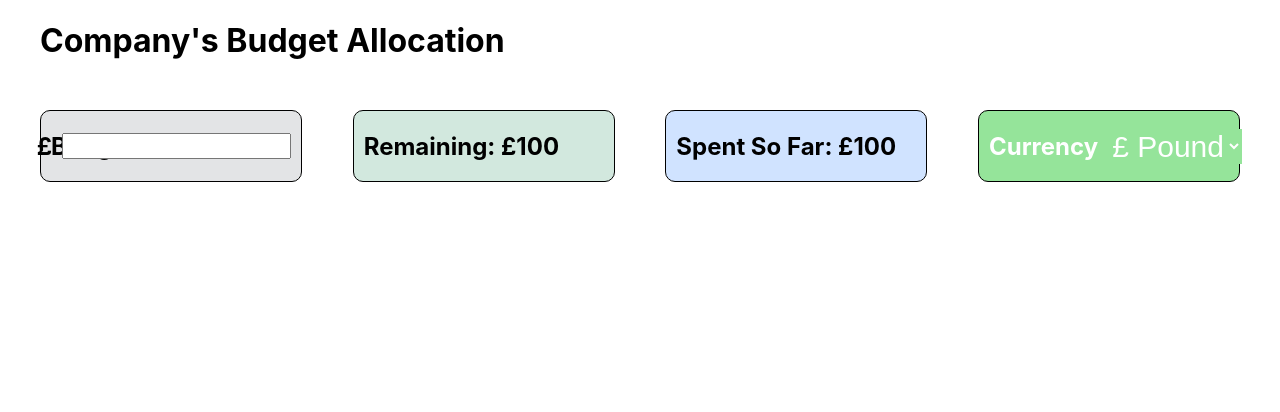
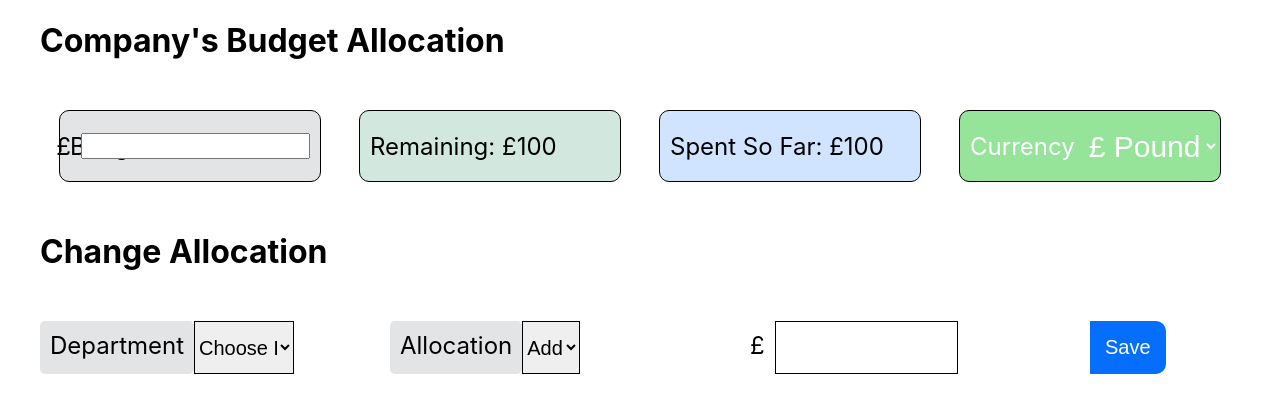
Before and after one commit to Sheroz-Akram/Budget-Allocation-Application, a React (Create React App) app in the folder budget-allocation-application/: page / in a window 1280 px wide. Shown: the top 412 px of the page. Built offline with nearby package versions, Linux system fonts and the light colour scheme.

Commit message:
budget allocation bar created

```diff
--- a/budget-allocation-application/src/App.css
+++ b/budget-allocation-application/src/App.css
@@ -1,12 +1,19 @@
-.topInfoBar{
+.topInfoBar {
   padding-left: 40px;
   padding-right: 40px;
   margin-top: 50px;
+  margin-bottom: 50px;
   display: flex;
-  justify-content: space-between;
 }
 
-.budgetAllocation, .RemainingBudget, .budgetSpent, .currencySelect{
+h2 {
+  font-weight: 400;
+}
+
+.budgetAllocation,
+.RemainingBudget,
+.budgetSpent,
+.currencySelect {
   width: 20%;
   height: 50px;
   display: flex;
@@ -17,18 +24,37 @@
   position: relative;
 }
 
-.budgetAllocation{
+.budgetAllocation {
   background-color: #E3E4E6;
 }
 
-.RemainingBudget{
+.RemainingBudget {
   background-color: #D2E8DE;
 }
 
-.budgetSpent{
+.budgetSpent {
   background-color: #D0E3FF;
 }
 
-.currencySelect{
+.currencySelect {
   background-color: #95E49A;
 }
+
+.selectOption {
+  width: 150px;
+  display: flex;
+  margin-right: 200px;
+}
+
+.selectOption h2 {
+  margin: 0px;
+  background-color: #E3E4E6;
+  padding: 10px;
+  border-radius: 5px;
+}
+
+.selectOption select {
+  font-size: 20px;
+  border: 1px solid black;
+  width: 100px;
+}
--- a/budget-allocation-application/src/App.js
+++ b/budget-allocation-application/src/App.js
@@ -5,6 +5,7 @@ import RemainingBudget from './Components/RemainingBudget';
 import SpentBudget from './Components/SpentBudget';
 import './App.css';
 import SelectCurrency from './Components/SelectCurrency';
+import ChangeAllocation from './Components/ChangeAllocation';
 
 function App() {
 
@@ -14,12 +15,14 @@ function App() {
   return (
     <>
       <h1 style={{marginLeft: "40px"}}>Company's Budget Allocation</h1>
-      <div className='topInfoBar'>
+      <div className='topInfoBar' style={{justifyContent: "space-around"}}>
         <BudgetAllocation currency={currencyType} />
         <RemainingBudget currency={currencyType} />
         <SpentBudget currency={currencyType} />
         <SelectCurrency currency={currencyType} selectCurrency={setCurrencyType} />
       </div>
+      <h1 style={{marginLeft: "40px"}}>Change Allocation</h1>
+      <ChangeAllocation currency={currencyType} />
     </>
   );
 }
--- a/budget-allocation-application/src/Components/BudgetAllocation.jsx
+++ b/budget-allocation-application/src/Components/BudgetAllocation.jsx
@@ -7,7 +7,7 @@ function BudgetAllocation(props) {
 
             <div style={{display: "flex", alignItems: "center", position: "absolute", right: "10px"}}>
                 <h2>{props.currency}</h2>
-                <input style={{marginLeft: "10px", fontSize: "17px"}} step={10} type="number"></input>
+                <input style={{marginLeft: "10px", fontSize: "17px"}} max={20000} step={10} type="number"></input>
             </div>
         </div>
     );
--- /dev/null
+++ b/budget-allocation-application/src/Components/ChangeAllocation.jsx
@@ -0,0 +1,39 @@
+function ChangeAllocation(props) {
+
+    return (
+        // Allocation budget option
+        <div className="topInfoBar">
+            <div className="selectOption">
+                <h2>Department</h2>
+                <select name="" defaultValue="Choose Department" id="">
+                    <option value="">Choose Department</option>
+                </select>
+            </div>
+
+            <div className="selectOption">
+                <h2>Allocation</h2>
+                <select name="" defaultValue="Add" id="">
+                    <option value="">Add</option>
+                </select>
+            </div>
+
+            <div className="selectOption">
+                <h2 style={{backgroundColor: "white"}}>{props.currency}</h2>
+                <input style={{border: "1px solid black"}} type="number" name="" id="" />
+            </div>
+
+            <div className="selectOption">
+                <button style={{
+                    backgroundColor: "#056EFD",
+                    color: "white",
+                    fontSize: "20px",
+                    border: "none",
+                    padding: "15px",
+                    borderRadius: "0px 10px 10px 0px"
+                }}>Save</button>
+            </div>
+        </div>
+    );
+}
+
+export default ChangeAllocation;
```
